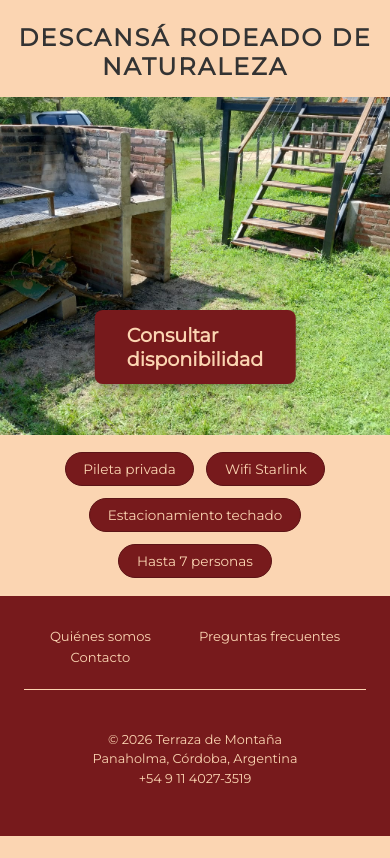
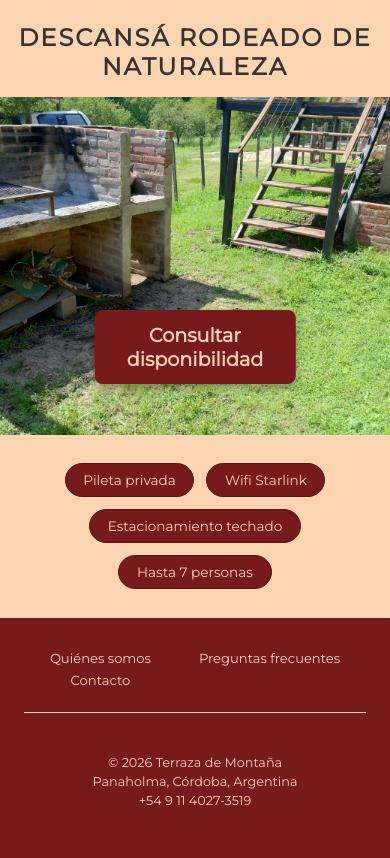
Before and after one commit to franndogil/terraza-de-montania-web, a plain HTML site: page index.html in a window 390 px wide. Shown: the part 83-941 px from the top of the page. Before the commit the page ends 919 px from the top, so only its background shows below. Drawn offline with Linux system fonts and the light colour scheme.

Commit message:
Se corrigió el padding de las pills en mobile

```diff
--- a/css/contacto.css
+++ b/css/contacto.css
@@ -1,4 +1,3 @@
-/* Contact Page Styles */
 .contact-page {
     background-color: #fff;
     margin-top: 2rem;
--- a/css/index.css
+++ b/css/index.css
@@ -23,7 +23,7 @@
 .slider-wrapper {
     position: relative;
     width: 100%;
-    height: 60vh; /* Adjust as needed */
+    height: 60vh;
     overflow: hidden;
 }
 
@@ -63,6 +63,7 @@
     background-color: #771a1c;
     color: #fbd5b2;
     padding: 1rem 2.5rem;
+    text-align: center;
     font-size: 1.5rem;
     font-weight: bold;
     text-decoration: none;
@@ -114,4 +115,8 @@
         font-size: 1.2rem;
         padding: 0.8rem 2rem;
     }
+
+    .pills{
+        padding: 1.7rem 1rem;
+    }
 }
```
